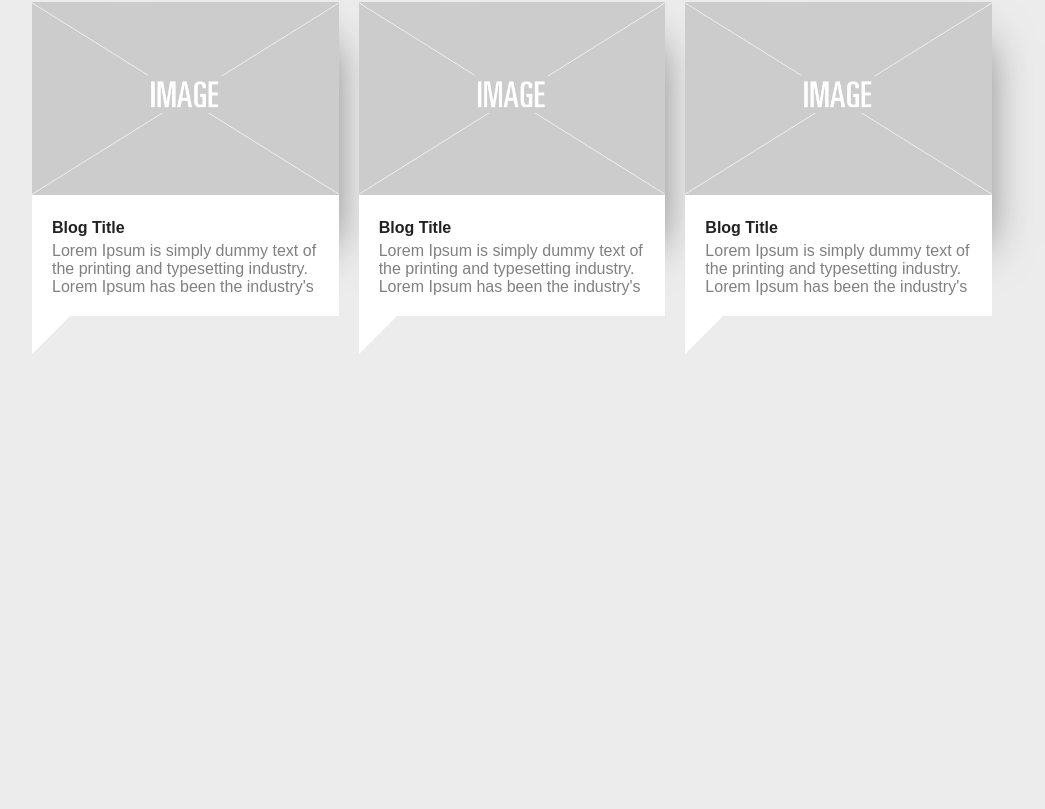
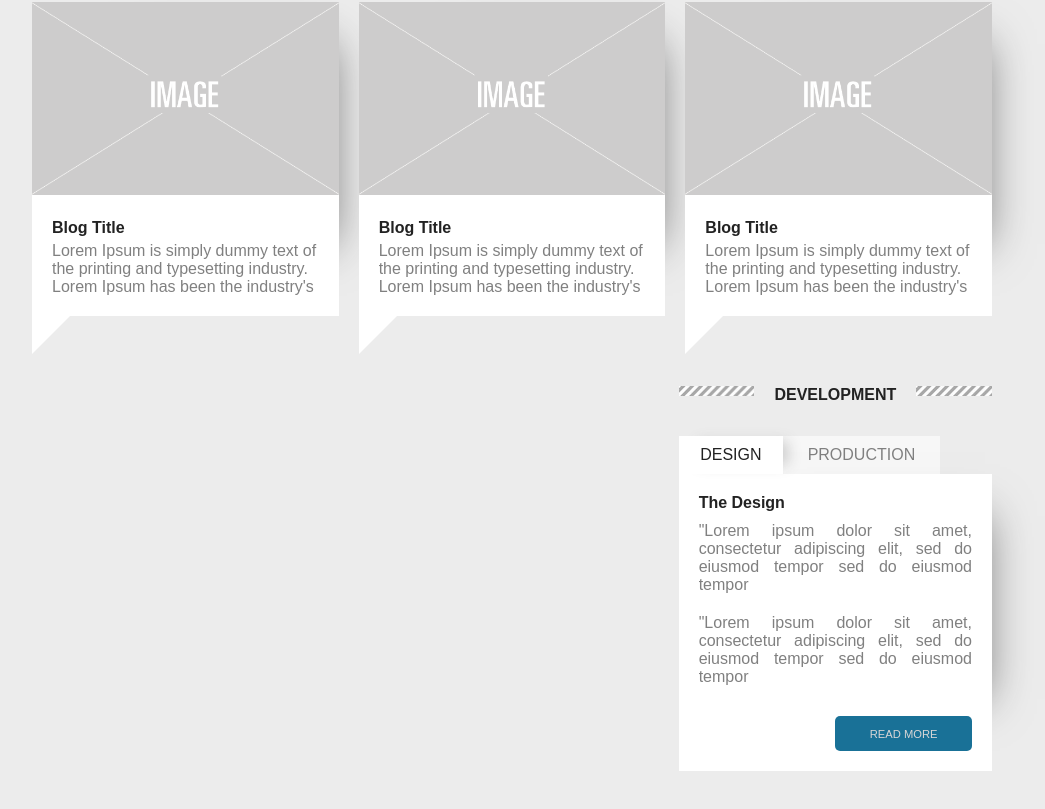
Before and after one commit to Ditiite/react-assignment-1, a React (Create React App) app: page / in a window 1280 px wide. Shown: the part 849-1658 px from the top of the page, without its empty margins (128-1173 px from the left). Before the commit the page ends 1225 px from the top, so only its background shows below. Built offline with nearby package versions, Linux system fonts and the light colour scheme.

Commit message:
Created aside bar for development

```diff
--- a/src/App.css
+++ b/src/App.css
@@ -8,6 +8,7 @@
 body {
     background-color: rgb(236, 236, 236);
     max-width: 100vw;
+    color: var(--text-color);
 }
 
 :root {
--- a/src/App.js
+++ b/src/App.js
@@ -4,6 +4,7 @@ import './App.css';
 import { Header } from './header/Header';
 import { FeatureList } from './features/FeatureList';
 import { Blog } from './blog/blog';
+import { Articles } from './articles/articles';
 
 
 class App extends Component {
@@ -14,6 +15,7 @@ class App extends Component {
                 <div className="bg-stripes"></div>
                 <FeatureList />
                 <Blog />
+                <Articles />
             </div>
         );
     }
--- /dev/null
+++ b/src/articles/articles.css
@@ -0,0 +1,15 @@
+
+/* article component grid */
+.articles {
+    display: grid;
+    grid-template-columns: 2fr 1fr;
+    grid-template-areas:
+      "small-articles development";
+    margin: 50px auto 50px;
+    grid-gap: 20px;
+}
+
+
+.articles-small {
+    grid-area: small-articles;
+}
--- /dev/null
+++ b/src/articles/articles.js
@@ -0,0 +1,17 @@
+import React, { Component } from 'react'
+import { Aside } from './aside'
+import './articles.css'
+import '../App.css';
+
+export class Articles extends Component {
+    render () {
+        return(
+            <section className="articles">
+                <div className="articles-small">
+
+                </div>
+                <Aside/>
+            </section>
+        )
+    }
+}
--- /dev/null
+++ b/src/articles/aside.css
@@ -0,0 +1,53 @@
+
+.aside { grid-area: development; }
+
+.aside-development {
+    display: grid;
+    grid-template-columns: 2fr 3fr 1fr;
+    grid-template-areas:
+        "design production empty"
+        "text text text";
+    text-align: center;
+    position: relative;
+}
+
+/* grid areas */
+.aside-design {
+    grid-area: design;
+    box-shadow: 12px -2px 14px -7px rgb(204, 204, 204);
+    background-color: #fff;
+    color: var(--text-color-darcer);
+    z-index: 2;
+}
+
+.aside-production {
+    grid-area: production;
+    background-color: rgb(247, 247, 247);
+}
+
+.aside-empty { grid-area: empty; }
+
+.aside-design,
+.aside-production {
+    text-transform: uppercase;
+    padding: 10px;
+}
+
+.aside-text {
+    grid-area: text;
+    background-color: #fff;
+    padding: 20px;
+    text-align: justify;
+    box-shadow: var(--blog-box-shadow);
+}
+
+.aside-text p {
+    padding: 10px 0;
+}
+
+.aside-text h2 { color: var(--text-color-darcer); }
+
+.aside-text button {
+    float: right;
+    margin-top: 20px;
+}
--- /dev/null
+++ b/src/articles/aside.js
@@ -0,0 +1,30 @@
+import React, { Component } from "react";
+import './aside.css'
+import '../App.css';
+
+export class Aside extends Component {
+    render() {
+        return(
+            <aside className="aside">
+                <div className="title-and-stripes">
+                    <div className="bg-stripe stripes"></div>
+                    <h2>Development</h2>
+                    <div className="bg-stripe stripes2"></div>
+                </div>
+                <div className="aside-development">
+                    <div className="aside-design">Design</div>
+                    <div className="aside-production">Production</div>
+                    <div className="aside-empty"></div>
+                    <div className="aside-text">
+                        <h2>The Design</h2>
+                        <p>"Lorem ipsum dolor sit amet, consectetur adipiscing elit,
+                            sed do eiusmod tempor sed do eiusmod tempor</p>
+                        <p>"Lorem ipsum dolor sit amet, consectetur adipiscing elit,
+                            sed do eiusmod tempor sed do eiusmod tempor</p>
+                        <button className="blue-btn feature-btn">Read more</button>
+                    </div>
+                </div>
+            </aside>
+        )
+    }
+}
--- a/src/blog/blog.css
+++ b/src/blog/blog.css
@@ -1,12 +1,6 @@
 
 .blog-container {
     margin: 50px auto 50px;
-}
-
-.blog-container h2 {
-    text-align: center;
-    color: var(--text-color-darcer);
-    text-transform: uppercase;
 }
 
 .blog-container-items {
@@ -29,6 +23,7 @@
     grid-area: title;
     text-align: center;
     justify-self: center;
+    text-transform: uppercase;
 }
 
 .title-and-stripes {
@@ -39,6 +34,8 @@
     overflow: hidden;
     grid-gap: 20px;
     height: 50px;
+    text-align: center;
+    color: var(--text-color-darcer);
 }
 
 .stripes {
```
